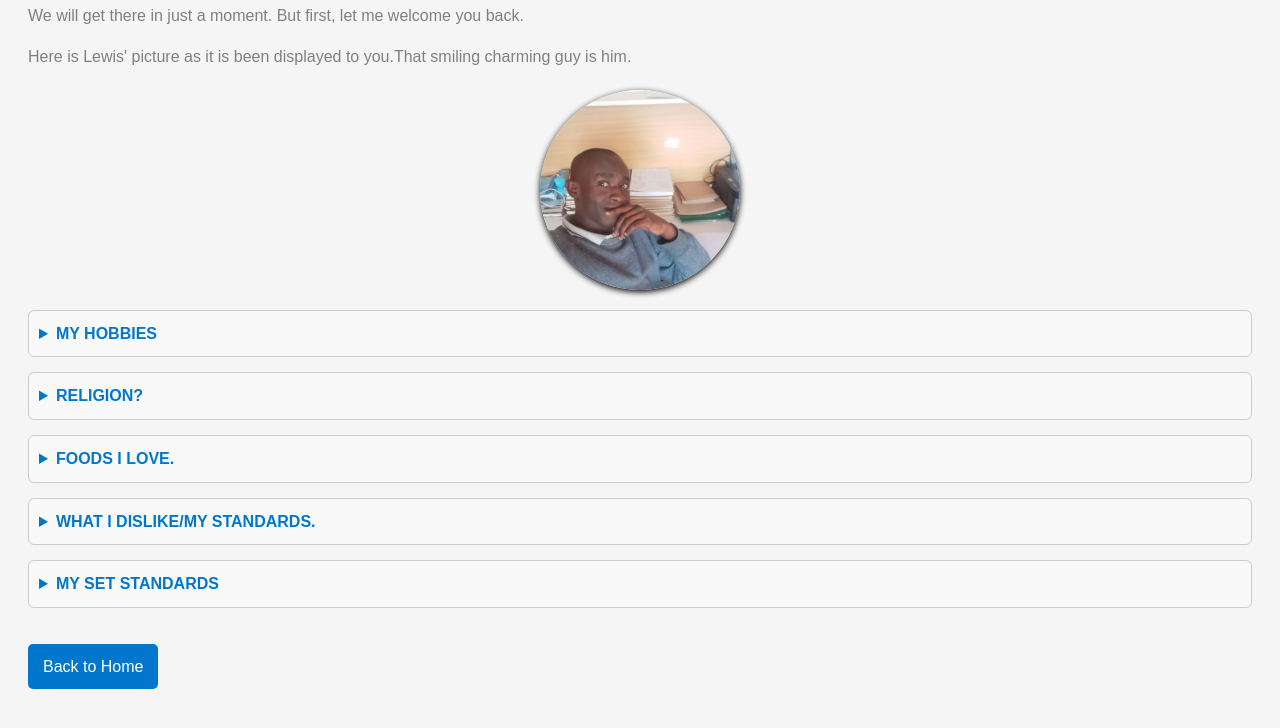
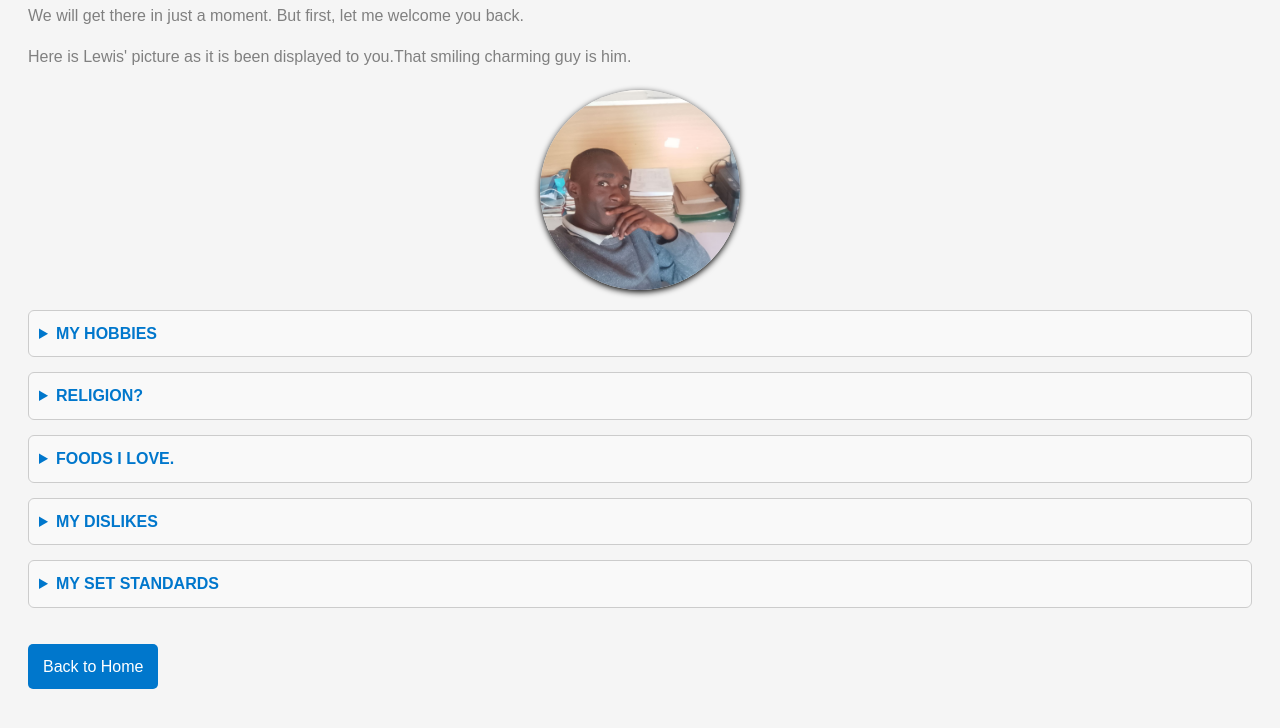
Before and after one commit to lewis-beep-cyne/Lewis-Mathenge, a plain HTML site: page index3.html in a window 1280 px wide. Shown: the part 114-842 px from the top of the page. Drawn offline with Linux system fonts and the light colour scheme.

Commit message:
Update summary text in details section
Signed-off-by: Lewis Mathenge <lewismathenge20@gmail.com>

```diff
--- a/index3.html
+++ b/index3.html
@@ -51,7 +51,7 @@
     </details>
 
     <details>
-        <summary><strong>WHAT I DISLIKE/MY STANDARDS.</strong></summary>
+        <summary><strong>MY DISLIKES</strong></summary>
         <p>As a human being,you have to set clear and direct standards to enable you venture and adapt in a fast-changing world.</p>
         <p>This includes setting boundaries,limits,and clear navigational routes/panes for your life.</p>
         <p>Here are some of the dislikes:</p>
```
